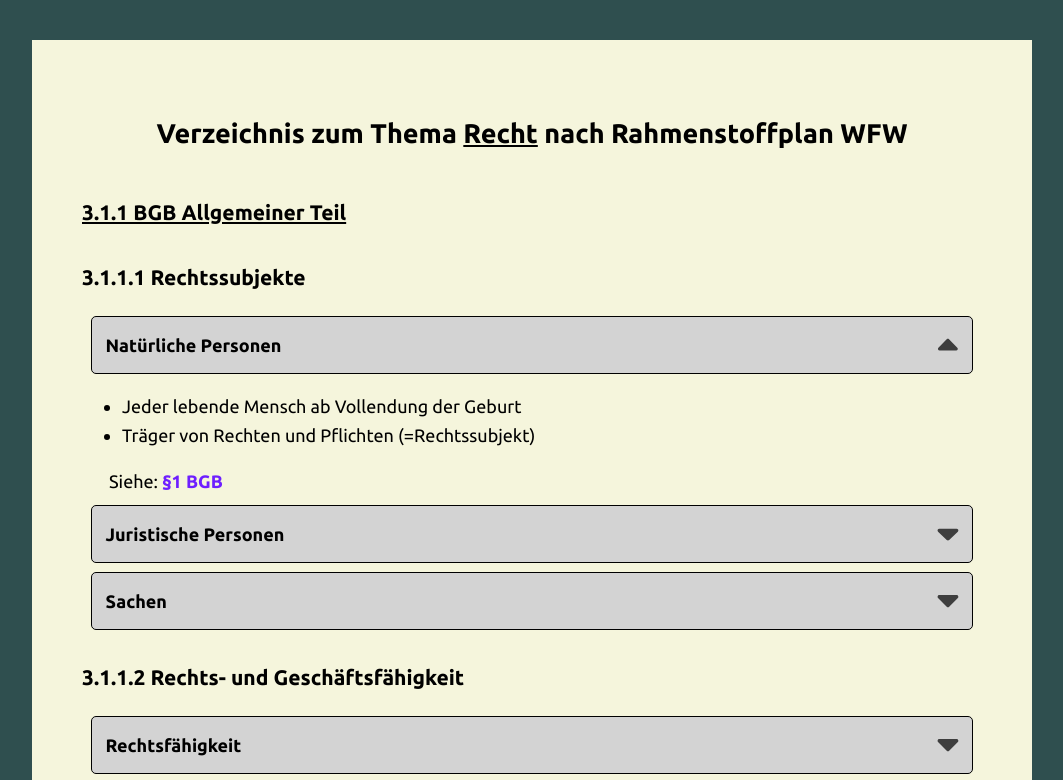
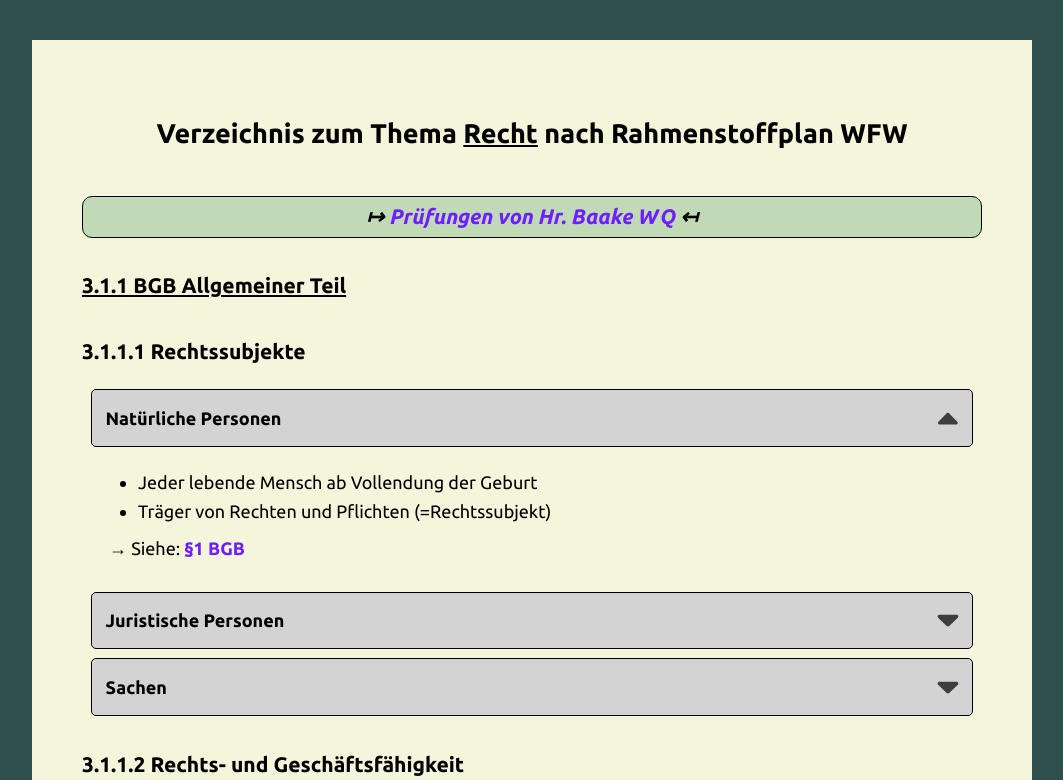
Before and after one commit to Dompemon/wfw-verzeichnis, a plain HTML site: page index.html in a window 1280 px wide. Both pictures are taken after a click on the element "Natürliche Personen". Shown: the top 780 px of the page, without its empty margins (108-1171 px from the left). Drawn offline with Linux system fonts and the light colour scheme.

Commit message:
Add files via upload
v2.1

```diff
--- a/index.html
+++ b/index.html
@@ -17,6 +17,7 @@
     <div class="container">
         <h2>Verzeichnis zum Thema <span style="text-decoration: underline;">Recht</span> nach Rahmenstoffplan WFW</h2>
         <section class="content">
+            <h3 id="prüfungen">&RightTeeArrow; <a href="https://drive.google.com/drive/folders/1kmAwDsIYTMOzVwjGBhKFoB9HQFpLDAVu?usp=sharing" target="_blank">Prüfungen von Hr. Baake WQ</a> &LeftTeeArrow;</h3>
             <div class="3.1.1">
                 <h3 style="text-decoration: underline;">3.1.1 BGB Allgemeiner Teil</h3>
                 <h3>3.1.1.1 Rechtssubjekte</h3>
@@ -27,7 +28,7 @@
                             <li>Jeder lebende Mensch ab Vollendung der Geburt</li>
                             <li>Träger von Rechten und Pflichten (=Rechtssubjekt)</li>
                         </ul>
-                        <p>Siehe: <a href="https://www.gesetze-im-internet.de/bgb/__1.html" target="_blank">§1
+                        <p>&rightarrow; Siehe: <a href="https://www.gesetze-im-internet.de/bgb/__1.html" target="_blank">§1
                                 BGB</a></p>
                     </div>
                 </div>
@@ -37,10 +38,10 @@
                         <ul>
                             <li>Unterscheidung zwischen juristischen Personen privaten Rechts und öffentlichen Rechts
                             </li>
-                            <li>Träger von Rechten und Pflichten (=Rechtsubjekt)</li>
+                            <li>Träger von Rechten und Pflichten (=Rechtssubjekt)</li>
                             <li>Keine natürliche Person</li>
                         </ul>
-                        <p>Siehe: <a href="https://www.gesetze-im-internet.de/bgb/__21.html" target="_blank">§21
+                        <p>&rightarrow; Siehe: <a href="https://www.gesetze-im-internet.de/bgb/__21.html" target="_blank">§21
                                 BGB</a>, <a href="https://www.gesetze-im-internet.de/bgb/__22.html" target="_blank">§22
                                 BGB</a>, <a href="https://www.gesetze-im-internet.de/bgb/__89.html" target="_blank">§89
                                 BGB</a></p>
@@ -55,7 +56,7 @@
                             <li>Sachen gelten als <strong>Rechtsobjekte</strong></li>
                             <li>Tiere sind keine Sachen, werden diesen aber rechtlich gleichgestellt</li>
                         </ul>
-                        <p>Siehe: <a href="https://www.gesetze-im-internet.de/bgb/__90.html" target="_blank">§90
+                        <p>&rightarrow; Siehe: <a href="https://www.gesetze-im-internet.de/bgb/__90.html" target="_blank">§90
                                 BGB</a>, <a href="https://www.gesetze-im-internet.de/bgb/__90a.html"
                                 target="_blank">§90a
                                 BGB</a></p>
@@ -72,7 +73,7 @@
                             <li>In Einzelfällen Teilrechtsfähigkeit (z.B. für ungeborenes Kind oder nicht eingetragenen
                                 Verein)</li>
                         </ul>
-                        <p>Siehe: <a href="https://www.gesetze-im-internet.de/bgb/__1.html" target="_blank">§1
+                        <p>&rightarrow; Siehe: <a href="https://www.gesetze-im-internet.de/bgb/__1.html" target="_blank">§1
                                 BGB</a>
                         </p>
                     </div>
@@ -252,7 +253,7 @@
                             <li>Sozialgerichtsbarkeit</li>
                             <li>Finanzgerichtsbarkeit</li>
                         </ul>
-                        <p>Siehe Seite 27 im Skript</p>
+                        <p>&rightarrow; Siehe Seite 27 im Skript</p>
                         </p>
                     </div>
                 </div>
@@ -423,9 +424,6 @@
                                     href="https://www.gesetze-im-internet.de/bgb/__491.html" target="_blank">§ 491 ff.
                                     BGB</a></li>
                         </ul>
-                        <p>Siehe: <a href="https://www.gesetze-im-internet.de/bgb/__.html" target="_blank">§
-                                BGB</a>, <a href="https://www.gesetze-im-internet.de/bgb/__.html" target="_blank">§
-                                BGB</a></p>
                     </div>
                 </div>
                 <div class="accordion" id="dienstvertrag">
@@ -463,7 +461,9 @@
                     </div>
                 </div>
             </div>
+            <hr style="margin: 20px 0; border: 3px solid black;">
             <div class="3.1.5">
+                <h3><strong style="color: red; font-style: italic; font-size: 1.5rem;">&DownArrow; Noch in Bearbeitung &downarrow;</strong></h3>
                 <h3 style="text-decoration: underline;">3.1.5 Arbeitsrecht</h3>
                 <h3>3.1.5.1 Arbeitsvertragsrecht</h3>
                 <h3>3.1.5.2 Betriebsverfassungsgesetz</h3>
--- a/styles.css
+++ b/styles.css
@@ -10,6 +10,15 @@ body {
 .container {
   background: beige;
   padding: 50px;
+}
+
+#prüfungen {
+  font-style: italic;
+  border: 1px solid black;
+  border-radius: 10px;
+  text-align: center;
+  padding: 3px;
+  background-color: rgb(193, 218, 182);
 }
 
 h2 {
@@ -28,8 +37,16 @@ h4 {
   position: relative;
 }
 
-p {
-  margin: auto 50px;
+.accordion-content {
+  padding: 0.5rem 0.5rem 0.25rem 0;
+}
+
+.accordion p {
+  margin: 0 0 1rem 0;
+}
+
+.accordion ul {
+  margin: 0.25rem 0 0.5rem 1rem;
 }
 
 .caret {
@@ -87,8 +104,8 @@ a:hover {
 }
 
 table {
-  margin-top: 0.5%;
-  width: 100%;
+  margin: 0.5rem 0.5rem 0 0;
+  width: 90%;
   min-width: 600px;
   border-collapse: collapse;
   border: 4px solid rgb(140 140 140);
```
